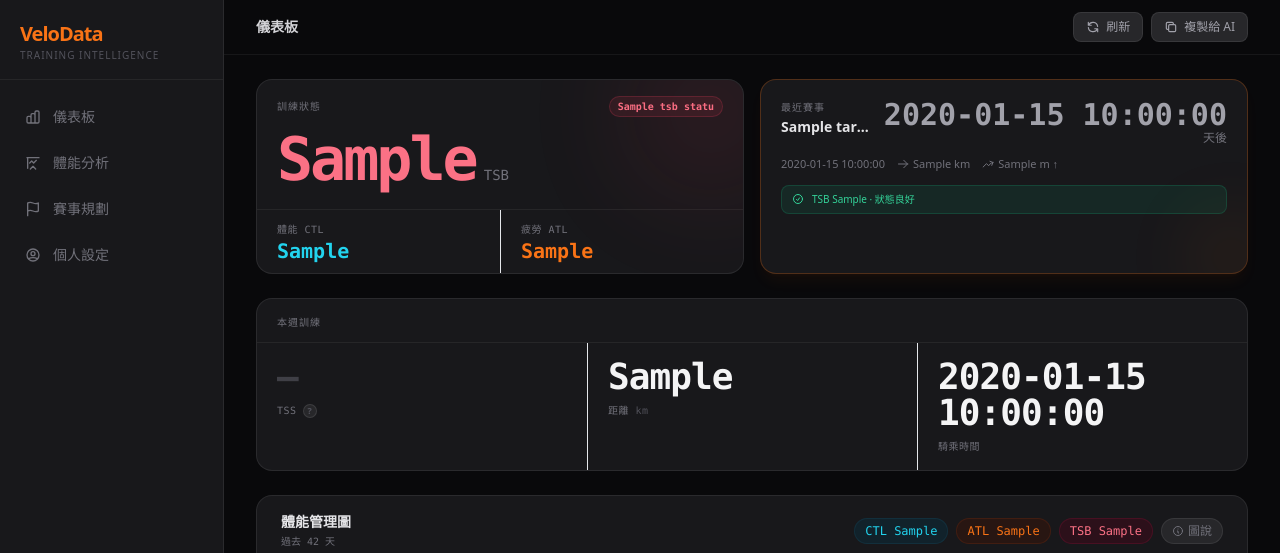
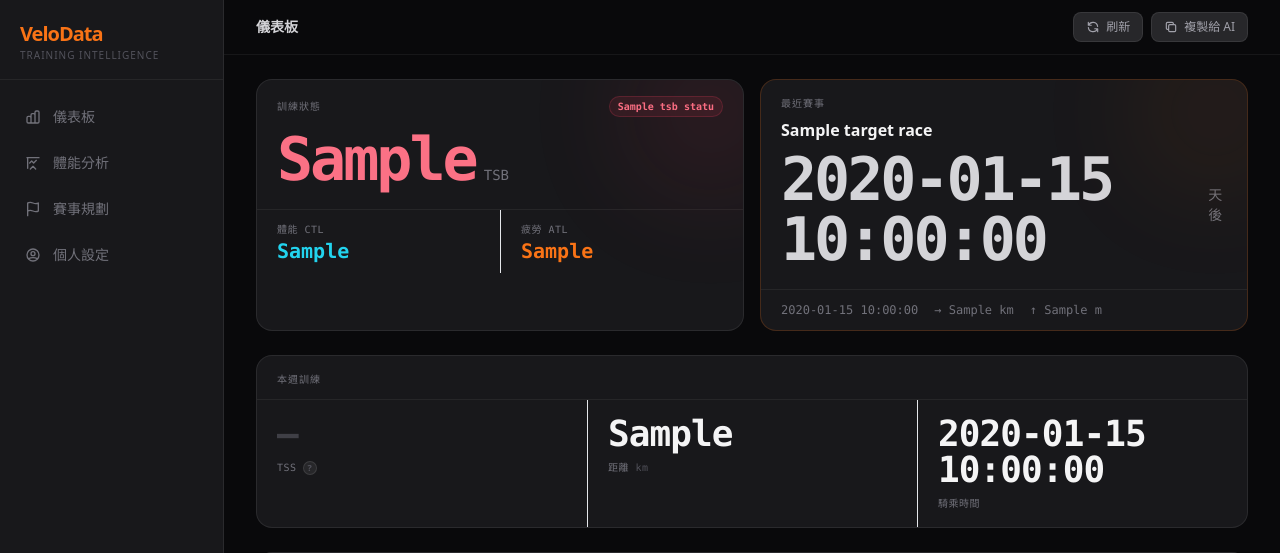
Before and after one commit to YC815/VeloData, a Flask app: template templates/index.html in a window 1280 px wide. Shown: the top 553 px of the page. Run offline with Flask 3, Linux system fonts and the light colour scheme; the template is opened without the code that fills it: most values are stand-ins (such as "Sample title", 1, 10 or a date in 2020); some libraries are stand-ins or nearby versions.

Commit message:
style: 賽事倒數卡片英雄數字版型重構
- 倒數天數放大至 text-6xl font-black（關鍵資訊第一眼抓到）
- 底部資訊列（日期/距離/爬升）加 border-t 分區
- TSB 警告只顯示負值，移除 green 狀態（避免冗餘）
- 空態圖示縮小至 w-10 h-10
- 背景光暈改為頂部（與訓練狀態卡對稱）

Co-authored-by: Cursor <cursoragent@cursor.com>

```diff
--- a/templates/partials/_race_countdown.html
+++ b/templates/partials/_race_countdown.html
@@ -1,80 +1,74 @@
 {% if target_race %}
-<div class="bg-zinc-900 border border-orange-500/25 rounded-2xl p-5 relative overflow-hidden shadow-lg shadow-orange-500/5">
-  <!-- Orange glow -->
-  <div class="absolute -bottom-6 -right-6 w-20 h-20 rounded-full blur-2xl opacity-10 bg-orange-500 pointer-events-none"></div>
+<div class="bg-zinc-900 rounded-2xl border border-orange-500/20 relative overflow-hidden">
 
-  <div class="flex items-start justify-between mb-3">
-    <div class="min-w-0">
-      <p class="text-[10px] text-zinc-500 uppercase tracking-widest font-mono mb-0.5">最近賽事</p>
-      <h4 class="text-sm font-semibold text-zinc-200 truncate">{{ target_race.name }}</h4>
-    </div>
-    <div class="text-right flex-shrink-0 ml-3">
-      {% if target_race.days_until == 0 %}
-        <p class="text-2xl font-black text-rose-400 font-mono leading-none">今天！</p>
-      {% elif target_race.days_until <= 7 %}
-        <p class="text-3xl font-black text-orange-500 font-mono leading-none">{{ target_race.days_until }}</p>
-        <p class="text-xs text-zinc-500 leading-none mt-0.5">天後</p>
-      {% elif target_race.days_until <= 30 %}
-        <p class="text-3xl font-black text-amber-400 font-mono leading-none">{{ target_race.days_until }}</p>
-        <p class="text-xs text-zinc-500 leading-none mt-0.5">天後</p>
-      {% else %}
-        <p class="text-3xl font-black text-zinc-400 font-mono leading-none">{{ target_race.days_until }}</p>
-        <p class="text-xs text-zinc-500 leading-none mt-0.5">天後</p>
-      {% endif %}
-    </div>
+  <!-- 背景光暈 -->
+  <div class="absolute -top-10 -right-10 w-36 h-36 rounded-full blur-3xl opacity-10 bg-orange-500 pointer-events-none"></div>
+
+  <!-- Header -->
+  <div class="px-5 pt-4 pb-0">
+    <h3 class="text-[10px] text-zinc-500 uppercase tracking-widest font-mono">最近賽事</h3>
   </div>
 
-  <div class="flex items-center gap-3 text-[11px] text-zinc-500 mb-3">
-    <span>{{ target_race.date_display }}</span>
-    {% if target_race.distance_km %}
-    <span class="flex items-center gap-1">
-      <svg class="w-3 h-3" fill="none" viewBox="0 0 24 24" stroke="currentColor" stroke-width="2">
-        <path stroke-linecap="round" stroke-linejoin="round" d="M13.5 4.5L21 12m0 0l-7.5 7.5M21 12H3"/>
-      </svg>
-      {{ target_race.distance_km }} km
-    </span>
-    {% endif %}
-    {% if target_race.elevation_m %}
-    <span class="flex items-center gap-1">
-      <svg class="w-3 h-3" fill="none" viewBox="0 0 24 24" stroke="currentColor" stroke-width="2">
-        <path stroke-linecap="round" stroke-linejoin="round" d="M2.25 18L9 11.25l4.306 4.307a11.95 11.95 0 015.814-5.519l2.74-1.22m0 0l-5.94-2.28m5.94 2.28l-2.28 5.941"/>
-      </svg>
-      {{ target_race.elevation_m }} m ↑
-    </span>
+  <!-- 賽事名稱 -->
+  <div class="px-5 pt-2">
+    <h4 class="text-base font-semibold text-zinc-100 leading-snug truncate">{{ target_race.name }}</h4>
+  </div>
+
+  <!-- 英雄數字：倒數天數 -->
+  <div class="px-5 pt-2 pb-5">
+    {% if target_race.days_until == 0 %}
+    <div class="flex items-baseline gap-2">
+      <span class="text-5xl font-black font-mono tracking-tighter leading-none text-rose-400">今天</span>
+      <span class="text-xl font-black text-rose-400/60 font-mono">！</span>
+    </div>
+    {% else %}
+    <div class="flex items-baseline gap-2">
+      <span class="text-6xl font-black font-mono tracking-tighter leading-none
+        {% if target_race.days_until <= 7 %}text-orange-500
+        {% elif target_race.days_until <= 30 %}text-amber-400
+        {% else %}text-zinc-300{% endif %}">
+        {{ target_race.days_until }}
+      </span>
+      <span class="text-sm text-zinc-500 font-mono mb-1">天後</span>
+    </div>
     {% endif %}
   </div>
 
-  {% if pmc and pmc.current_tsb is not none %}
+  <!-- 底部資訊列：日期 / 距離 / 爬升 -->
+  <div class="border-t border-white/6 px-5 py-3 flex items-center gap-4 text-xs text-zinc-500 font-mono">
+    <span>{{ target_race.date_display }}</span>
+    {% if target_race.distance_km %}
+    <span>→ {{ target_race.distance_km }} km</span>
+    {% endif %}
+    {% if target_race.elevation_m %}
+    <span>↑ {{ target_race.elevation_m }} m</span>
+    {% endif %}
+  </div>
+
+  <!-- TSB 警告（只有負值才顯示，正常狀態已在訓練狀態卡呈現） -->
+  {% if pmc and pmc.current_tsb is not none and pmc.current_tsb < 0 %}
   {% set tsb = pmc.current_tsb %}
-  <div class="flex items-center gap-2 rounded-lg px-2.5 py-1.5
-    {% if tsb < -20 %}bg-rose-500/10 border border-rose-500/20
-    {% elif tsb < 0 %}bg-amber-500/10 border border-amber-500/20
-    {% else %}bg-emerald-500/10 border border-emerald-500/20{% endif %}">
-    <svg class="w-3 h-3 flex-shrink-0
-      {% if tsb < -20 %}text-rose-400{% elif tsb < 0 %}text-amber-400{% else %}text-emerald-400{% endif %}"
+  <div class="border-t border-white/6 px-5 py-2.5 flex items-center gap-2
+    {% if tsb < -20 %}bg-rose-500/5{% else %}bg-amber-500/5{% endif %}">
+    <svg class="w-3 h-3 flex-shrink-0 {% if tsb < -20 %}text-rose-400{% else %}text-amber-400{% endif %}"
       fill="none" viewBox="0 0 24 24" stroke="currentColor" stroke-width="2">
       {% if tsb < -20 %}
       <path stroke-linecap="round" stroke-linejoin="round" d="M12 9v3.75m-9.303 3.376c-.866 1.5.217 3.374 1.948 3.374h14.71c1.73 0 2.813-1.874 1.948-3.374L13.949 3.378c-.866-1.5-3.032-1.5-3.898 0L2.697 16.126zM12 15.75h.007v.008H12v-.008z"/>
-      {% elif tsb < 0 %}
+      {% else %}
       <path stroke-linecap="round" stroke-linejoin="round" d="M11.25 11.25l.041-.02a.75.75 0 011.063.852l-.708 2.836a.75.75 0 001.063.853l.041-.021M21 12a9 9 0 11-18 0 9 9 0 0118 0zm-9-3.75h.008v.008H12V8.25z"/>
-      {% else %}
-      <path stroke-linecap="round" stroke-linejoin="round" d="M9 12.75L11.25 15 15 9.75M21 12a9 9 0 11-18 0 9 9 0 0118 0z"/>
       {% endif %}
     </svg>
-    <p class="text-[10px]
-      {% if tsb < -20 %}text-rose-400{% elif tsb < 0 %}text-amber-400{% else %}text-emerald-400{% endif %}">
-      TSB {{ tsb }}
-      {% if tsb < -20 %}· 過度訓練，賽前須休息
-      {% elif tsb < 0 %}· 輕微疲勞
-      {% else %}· 狀態良好{% endif %}
+    <p class="text-[10px] {% if tsb < -20 %}text-rose-400{% else %}text-amber-400{% endif %}">
+      TSB {{ tsb }} · {% if tsb < -20 %}過度訓練，賽前須休息{% else %}輕微疲勞，注意調整{% endif %}
     </p>
   </div>
   {% endif %}
+
 </div>
 {% else %}
 <div class="border border-white/6 border-dashed rounded-2xl p-6 flex flex-col items-center justify-center text-center gap-2 min-h-[152px] bg-zinc-900/30">
-  <div class="w-12 h-12 rounded-2xl bg-zinc-800/60 border border-white/6 flex items-center justify-center mb-1">
-    <svg class="w-6 h-6 text-zinc-700" fill="none" stroke="currentColor" viewBox="0 0 24 24" stroke-width="1.5">
+  <div class="w-10 h-10 rounded-xl bg-zinc-800/60 border border-white/6 flex items-center justify-center mb-1">
+    <svg class="w-5 h-5 text-zinc-700" fill="none" stroke="currentColor" viewBox="0 0 24 24" stroke-width="1.5">
       <path stroke-linecap="round" stroke-linejoin="round" d="M4 15s1-1 4-1 5 2 8 2 4-1 4-1V3s-1 1-4 1-5-2-8-2-4 1-4 1zM4 22v-7"/>
     </svg>
   </div>
```
